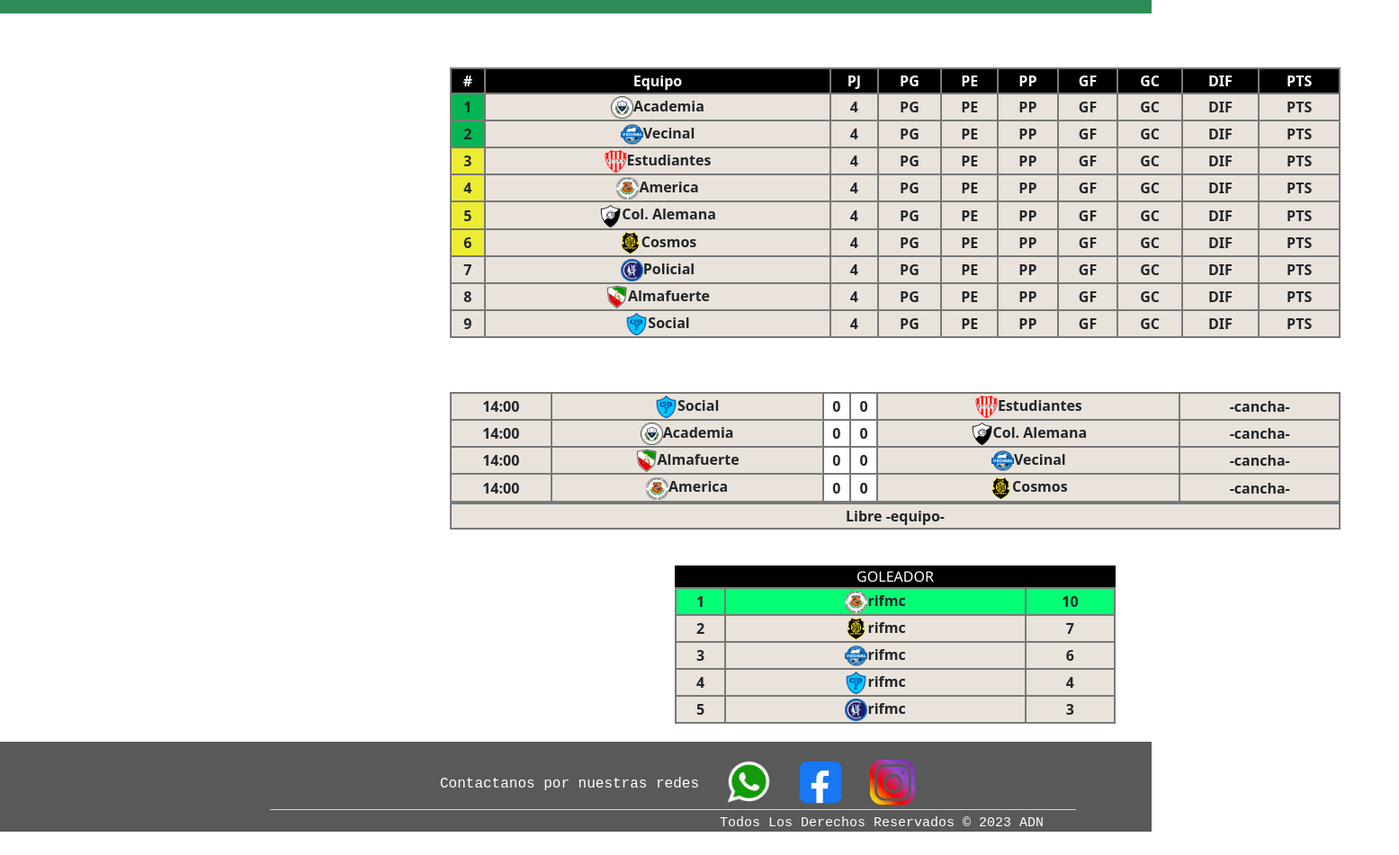
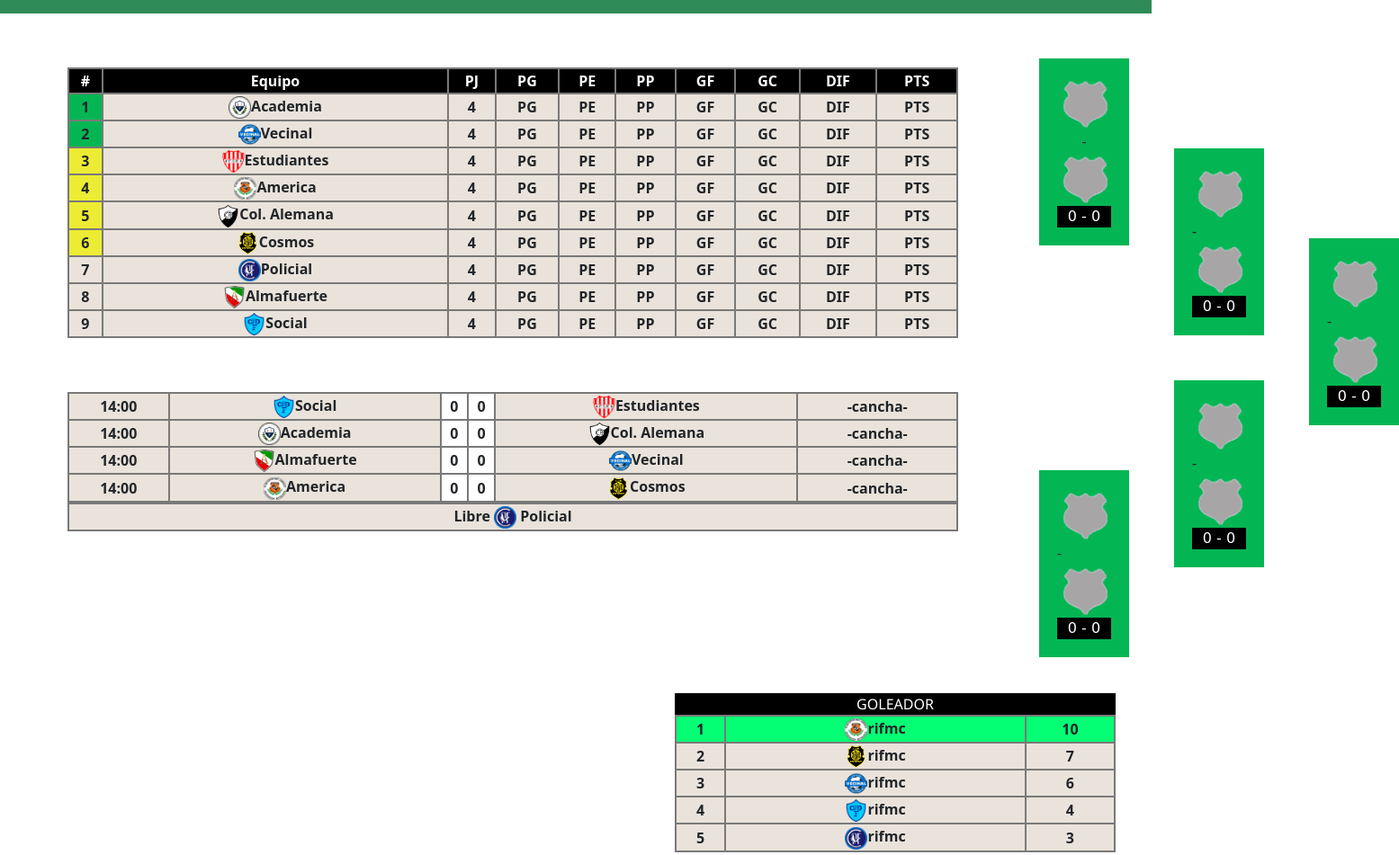
Before and after one commit to miguelmuchiutti/ADN-Repositorio, a plain HTML site: page pages/primera.html in a window 1280 px wide. Shown: the part 255-1206 px from the top of the page at 90% size, 1555 px wide, since content can reach past the window. Before the commit the page ends 1183 px from the top, so only its background shows below. Drawn offline with nearby package versions, Linux system fonts and the light colour scheme.

Commit message:
mejora de pagina

```diff
--- a/css/style.css
+++ b/css/style.css
@@ -126,10 +126,59 @@ h4 {
     width: 90px;
 }
 
+.conteiner {
+    display: flex;
+}
+
+.conteiner-tabla {
+    display: flex;
+}
+
+.cruces {
+    border-color: black;
+    background-color: #03b653;
+    text-align: center;
+    padding: 20px;
+    margin-top: 50px;
+}
+.cruces-caja {
+    background-color: #03b653;
+    margin-top: 250px;
+    padding: 20px;
+}
+.cruces-2 {
+    border:black;
+    background-color: #03b653;
+    padding: 20px;
+    margin-top: 150px;
+}
+.cruces-caja-2 {
+    margin-top: 50px;
+    background-color: #03b653;
+    padding: 20px;
+}
+.cruces-3 {
+    border:black;
+    background-color: #03b653;
+    padding: 20px;
+    margin-top: 250px;
+}
+.img-cruce {
+    width: 60px;
+    height: 60px;
+}
+
+.marcador-cruces {
+    text-align: center;
+    font-family: cursive;
+    background-color: black;
+    color: white;
+}
+
 .tabla {
     width: 990px;
     margin-right: 90px;
-    margin-left: 500px;
+    margin-left: 75px;
     margin-top: 60px;
     text-align: center;
     border-collapse: separate;
@@ -171,7 +220,7 @@ tr {
 }
 .equipo-libre {
     width: 990px;
-    margin-left: 500px;
+    margin-left: 75px;
     text-align: center;
     border-collapse: separate;
     background: #797979;
--- a/pages/primera.html
+++ b/pages/primera.html
@@ -34,13 +34,10 @@
                     <a class="nav-link active" aria-current="page" href="sub-23.html">Sub-23</a>
                   </li>
                   <li class="nav-item">
-                    <a class="nav-link active" aria-current="page" href="3ra.html">3ra división</a>
+                    <a class="nav-link active" aria-current="page" href="3ra.html">Sub-17 división</a>
                   </li>
                   <li class="nav-item">
-                    <a class="nav-link active" aria-current="page" href="4ta.html">4ta división</a>
-                  </li>
-                  <li class="nav-item">
-                    <a class="nav-link active" aria-current="page" href="5ta.html">5ta división</a>
+                    <a class="nav-link active" aria-current="page" href="4ta.html">Sub-13 división</a>
                   </li>
                   <li class="nav-item">
                     <a class="nav-link active" aria-current="page" href="6ta.html">6ta división</a>
@@ -64,7 +61,8 @@
         <img class="caja-img" src="../img/img.png" alt="">
         <h6>(Campeón)</h6>
       </div>
-
+      <div class="conteiner">
+        <div>
         <table class="tabla">
           <tr class="encabezado">
             <th>#</th>
@@ -188,7 +186,6 @@
           </tr>
         </table>
 
-        <div>
           <table class="tabla">
             <tr>
               <th>14:00</th>
@@ -225,10 +222,25 @@
           </table>
           <table class="equipo-libre">
             <tr>
-              <th>Libre -equipo-</th>
+              <th>Libre <img  class="img-tabla" src="../img/Club-Policial-Federacion.png" alt="">  Policial</th>
             </tr>
           </table>
         </div>
+
+        <div class="conteiner-tabla">
+          <div>
+            <div class="cruces"><img class="img-cruce" src="../img/img.png" alt="">-<img class="img-cruce" src="../img/img.png" alt=""><div class="marcador-cruces">0 - 0</div></div>
+            <div class="cruces-caja"><img class="img-cruce" src="../img/img.png" alt="">-<img class="img-cruce" src="../img/img.png" alt=""><div class="marcador-cruces">0 - 0</div></div>
+          </div>
+          <div>
+            <div class="cruces-2" style="margin-left: 50px;"><img class="img-cruce" src="../img/img.png" alt="">-<img class="img-cruce" src="../img/img.png" alt=""><div class="marcador-cruces">0 - 0</div></div>
+            <div class="cruces-caja-2" style="margin-left: 50px;"><img class="img-cruce" src="../img/img.png" alt="">-<img class="img-cruce" src="../img/img.png" alt=""><div class="marcador-cruces">0 - 0</div></div>
+          </div>
+          <div>
+            <div class="cruces-3" style="margin-left: 50px;"><img class="img-cruce" src="../img/img.png" alt="">-<img class="img-cruce" src="../img/img.png" alt=""><div class="marcador-cruces">0 - 0</div></div>
+          </div>
+        </div>
+      </div>
 
         <div>
           <div class="gol-titulo"><p class="parrafo">GOLEADOR</p></div>
```
Also changed, not shown: index.html (+2 -5 lines).
